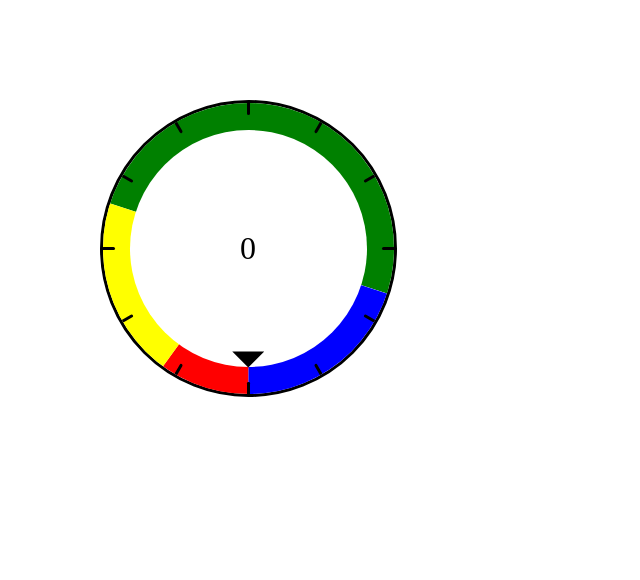
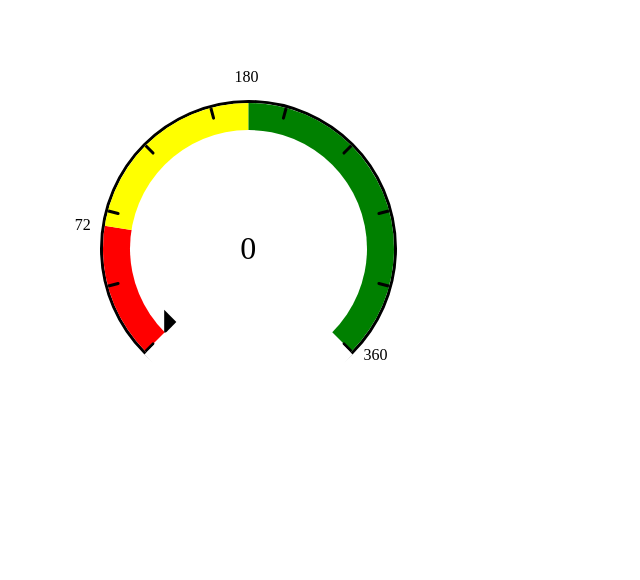
Before and after one commit to fredericobreno/gauge, a plain HTML site: page index.html in a window 1280 px wide. Shown: the whole page, without its empty margins (0-640 px from the left). Drawn offline with Linux system fonts and the light colour scheme.

Commit message:
max values

```diff
--- a/gauge.css
+++ b/gauge.css
@@ -1,4 +1,9 @@
-.indicator {
+.gauge-wrapper {
+  display: inline-block;
+  position: relative;
+  transform: rotate(calc(var(--arcLengthDeg) / 2));
+}
+.gauge {
   align-items: center;
   border: var(--borderSizePx) solid black;
   border-radius: 50%;
@@ -7,18 +12,17 @@
   justify-content: center;
   overflow: hidden;
   position: relative;
-  transform: rotate(calc(var(--arcLengthDeg) / 2));
   transform-origin: center;
   width: calc(var(--radiusPx) * 2);
 }
-.indicator .arrowWrapper {
+.gauge .arrowWrapper {
   height: var(--borderSizePx);
   transform: translateX(calc(var(--innerCircleDiameterPx) / 4))
     rotate(var(--arrowAngleDeg, -90deg));
   transform-origin: left;
   width: calc(var(--innerCircleDiameterPx) / 2);
 }
-.indicator .arrowWrapper::after {
+.gauge .arrowWrapper::after {
   border-top: 16px solid transparent;
   border-bottom: 16px solid transparent;
   border-left: 16px solid black;
@@ -27,7 +31,7 @@
   right: 0;
   top: calc(-16px + (var(--borderSizePx) / 2));
 }
-.indicator .marker {
+.gauge .marker {
   background-color: black;
   border-radius: 12px;
   height: var(--borderSizePx);
@@ -57,20 +61,24 @@
   background-color: var(--fractionBgColor);
   opacity: var(--over50, 0);
 }
-.indicator .innerCircle {
-  background: white;
+.gauge .innerCircle {
+  background: var(--bgColor);
   border-radius: 50%;
   height: var(--innerCircleDiameterPx, 0px);
   position: absolute;
   width: var(--innerCircleDiameterPx, 0px);
 }
-.indicator .valueText {
-  background: white;
-  border-radius: 50%;
+.gauge .valueText {
   color: black;
   font-size: var(--valueFontSize, 2.5rem);
-  padding: 10px;
   position: absolute;
   transform: rotate(calc((var(--arcLengthDeg) / 2) * -1));
   z-index: 1;
 }
+.maxValueText {
+  padding: 5px;
+  position: absolute;
+  right: 50%;
+  top: 50%;
+  z-index: 3;
+}
--- a/gauge.mjs
+++ b/gauge.mjs
@@ -1,53 +1,58 @@
 export default class Gauge {
   constructor({
     arcLength = 360,
+    bgColor = "white",
     borderSize = 3,
     fractionLength = 60,
     fractions = [],
     markerLength = 30,
     markerStep = 30,
+    maxValue = 360,
     radius = 150,
-    value = "0%",
+    value = 0,
     valueFontSize = "2rem",
-    valueText = "",
     wrapperElId = "",
   }) {
     this.arcLength = arcLength;
+    this.bgColor = bgColor;
     this.borderSize = borderSize;
     this.fractionLength = fractionLength;
-    this.fractions = fractions;
+    this.fractions = fractions.map((fraction) => ({
+      ...fraction,
+      size: parseFloat(fraction.size),
+    }));
     this.markerLength = markerLength / 2;
     this.markerStep = markerStep;
+    this.maxValue = maxValue;
     this.radius = radius - borderSize / 2;
     this.value = value;
     this.valueFontSize = valueFontSize;
-    this.valueText = valueText;
     this.wrapperEl = document.getElementById(wrapperElId);
 
-    this.wrapperEl.className = "indicator";
-    this.wrapperEl.style.setProperty("--radiusPx", `${this.radius}px`);
-    this.wrapperEl.style.setProperty("--borderSizePx", `${this.borderSize}px`);
-    this.wrapperEl.style.setProperty(
+    this.gaugeEl = document.createElement("div");
+    this.gaugeEl.className = "gauge";
+    this.gaugeEl.style.setProperty("--bgColor", `${this.bgColor}`);
+    this.gaugeEl.style.setProperty("--borderSizePx", `${this.borderSize}px`);
+    this.gaugeEl.style.setProperty("--radiusPx", `${this.radius}px`);
+    this.gaugeEl.style.setProperty(
       "--markerLengthPx",
       `${this.markerLength}px`
     );
-    this.wrapperEl.style.setProperty("--arcLengthDeg", `-${this.arcLength}deg`);
-    this.wrapperEl.style.setProperty(
+    this.gaugeEl.style.setProperty(
       "--innerCircleDiameterPx",
       `${this.radius * 2 - this.fractionLength}px`
     );
+    this.wrapperEl.style.setProperty("--arcLengthDeg", `-${this.arcLength}deg`);
 
-    this.wrapperEl.addEventListener("mousemove", (event) => {
+    this.gaugeEl.addEventListener("mousemove", (event) => {
       const fractionIndexOnHover = this.getFractionIndexMouseIsOver(event);
 
-      this.wrapperEl
-        .querySelectorAll(".fraction")
-        .forEach((fraction, index) => {
+      this.gaugeEl.querySelectorAll(".fraction").forEach((fraction, index) => {
         fraction.style.opacity = fractionIndexOnHover === index ? 1 : 0.5;
       });
     });
 
-    this.wrapperEl.addEventListener("click", (event) => {
+    this.gaugeEl.addEventListener("click", (event) => {
       const fractionIndexOnHover = this.getFractionIndexMouseIsOver(event);
 
       if (this.fractions[fractionIndexOnHover].onClick)
@@ -57,7 +62,7 @@ export default class Gauge {
 
   getFractionIndexMouseIsOver(mouseEvent) {
     const cumulativeFractions = this.fractions.map(
-      ((sum) => (value) => (sum += parseInt(value.size)))(0)
+      ((sum) => (value) => (sum += value.size))(0)
     );
     const { pageX, pageY } = mouseEvent;
     const x = pageX - this.wrapperEl.offsetLeft - this.radius;
@@ -79,22 +84,79 @@ export default class Gauge {
     return mouseIsInValidRange && activeFractionIndex;
   }
 
-  render() {
-    // add the fractions
+  renderFractions() {
+    const cumulativeFractions = this.fractions.map(
+      ((sum) => (value) => (sum += value.size))(0)
+    );
     this.fractions.forEach((fraction, index) => {
+      if (fraction.size) {
         const fractionEl = document.createElement("div");
-      const fractionAngleDeg = (parseInt(fraction.size) * this.arcLength) / 100;
+        const fractionAngleDeg = (fraction.size * this.arcLength) / 100;
+        const rotation = this.fractions
+          .slice(0, index)
+          .reduce((acc, cur) => acc + (cur.size * this.arcLength) / 100, 0);
 
         fractionEl.className = "fraction";
         fractionEl.style.setProperty("--fractionBgColor", fraction.color);
         fractionEl.style.setProperty(
           "--fractionAngleOffsetDeg",
-        `${this.fractions
-          .slice(0, index)
-          .reduce(
-            (acc, cur) => acc + (parseInt(cur.size) * this.arcLength) / 100,
-            0
-          )}deg`
+          `${rotation}deg`
+        );
+        fractionEl.style.setProperty(
+          "--fractionAngleDeg",
+          `${fractionAngleDeg}deg`
+        );
+        fractionEl.style.setProperty(
+          "--over50",
+          fractionAngleDeg > 180 ? 1 : 0
+        );
+        fractionEl.style.overflow =
+          fractionAngleDeg > 180 ? "initial" : "hidden";
+
+        if (!fraction.hideMaxValueText) {
+          const maxValueTextEl = document.createElement("div");
+          const textEl = document.createElement("div");
+
+          textEl.innerHTML =
+            fraction.maxValueText ||
+            (cumulativeFractions[index] * this.maxValue) / 100;
+          maxValueTextEl.className = "maxValueText";
+          maxValueTextEl.appendChild(textEl);
+          textEl.style.transform = `rotate(${this.arcLength / 2}deg)`;
+          this.wrapperEl.appendChild(maxValueTextEl);
+
+          let angle = (cumulativeFractions[index] * this.arcLength) / 100;
+          let radAngle = (angle - 90) * (Math.PI / 180);
+
+          maxValueTextEl.style.transformOrigin = "bottom left";
+          maxValueTextEl.style.transform = `
+          translate(
+            ${this.radius * Math.cos(radAngle)}px,
+            ${this.radius * Math.sin(radAngle)}px
+          )
+          translate(
+            ${angle % 360 <= 180 ? maxValueTextEl.offsetWidth : 0}px,
+            ${
+              (angle % 360 >= 0 && angle % 360 <= 90) ||
+              (angle % 360 >= 271 && angle % 360 <= 359)
+                ? -maxValueTextEl.offsetHeight
+                : 0
+            }px
+          )
+        `;
+        }
+
+        this.gaugeEl.append(fractionEl);
+      }
+    });
+    if (this.arcLength < 360) {
+      const fractionEl = document.createElement("div");
+      const fractionAngleDeg = 360 - this.arcLength - this.borderSize / 3;
+      fractionEl.className = "fraction";
+      fractionEl.style.setProperty("--fractionBgColor", this.bgColor);
+      fractionEl.style.setProperty(
+        "--fractionAngleOffsetDeg",
+        `${this.arcLength + this.borderSize / 6}deg`
       );
       fractionEl.style.setProperty(
         "--fractionAngleDeg",
@@ -102,15 +164,20 @@ export default class Gauge {
       );
       fractionEl.style.setProperty("--over50", fractionAngleDeg > 180 ? 1 : 0);
       fractionEl.style.overflow = fractionAngleDeg > 180 ? "initial" : "hidden";
+      fractionEl.style.zIndex = 1;
+      fractionEl.style.setProperty("--radiusPx", `${this.radius}px`);
+
       this.wrapperEl.append(fractionEl);
-    });
+    }
+  }
 
-    // add the inner circle
+  renderInnerCircle() {
     const innerCircleEl = document.createElement("div");
     innerCircleEl.className = "innerCircle";
-    this.wrapperEl.appendChild(innerCircleEl);
+    this.gaugeEl.appendChild(innerCircleEl);
+  }
 
-    // add the markers
+  renderMarkers() {
     for (let i = 0; i <= this.arcLength / this.markerStep; i++) {
       const angle = i * this.markerStep;
       const radAngle = (angle - 90) * (Math.PI / 180);
@@ -123,21 +190,35 @@ export default class Gauge {
         )
         rotate(${radAngle}rad)
       `;
-      this.wrapperEl.appendChild(marker);
+      this.gaugeEl.appendChild(marker);
+    }
   }
 
+  renderArrow() {
     const arrowEl = document.createElement("div");
     arrowEl.className = "arrowWrapper";
     arrowEl.style.setProperty(
       "--arrowAngleDeg",
-      `${(this.arcLength * parseFloat(this.value)) / 100 - 90}deg`
+      `${(this.arcLength * this.value) / this.maxValue - 90}deg`
     );
-    this.wrapperEl.appendChild(arrowEl);
+    this.gaugeEl.appendChild(arrowEl);
+  }
 
+  renderValue() {
     const valueTextEl = document.createElement("div");
     valueTextEl.className = "valueText";
-    valueTextEl.innerHTML = this.valueText;
+    valueTextEl.innerHTML = this.value;
     valueTextEl.style.setProperty("--valueFontSize", this.valueFontSize);
-    this.wrapperEl.appendChild(valueTextEl);
+    this.gaugeEl.appendChild(valueTextEl);
+  }
+
+  render() {
+    this.renderFractions();
+    this.renderInnerCircle();
+    this.renderMarkers();
+    this.renderArrow();
+    this.renderValue();
+
+    this.wrapperEl.appendChild(this.gaugeEl);
   }
 }
--- a/index.html
+++ b/index.html
@@ -21,7 +21,7 @@
     <link rel="stylesheet" href="gauge.css" />
   </head>
   <body>
-    <div id="indicador-1"></div>
+    <div id="indicador-1" class="gauge-wrapper"></div>
     <script type="module" src="./gauge.mjs"></script>
     <script type="module">
       import Gauge from "./gauge.mjs";
@@ -32,17 +32,17 @@
             fractions: [
               {
                 color: "red",
-                size: "10%",
+                size: "20%",
                 onClick: function () {
                   console.log(`You clicked on ${this.color} with ${this.size}`);
                 },
               },
-              { color: "yellow", size: "20%" },
+              { color: "yellow", size: "30%" },
               { color: "green", size: "50%" },
-              { color: "blue", size: "20%" },
+              { color: "blue", size: "0%" },
             ],
-            value: "0%",
-            valueText: "0",
+            value: 0,
+            arcLength: 270,
             wrapperElId: "indicador-1",
           },
         ];
```
Lines whose indentation alone changed are shown as unchanged.
